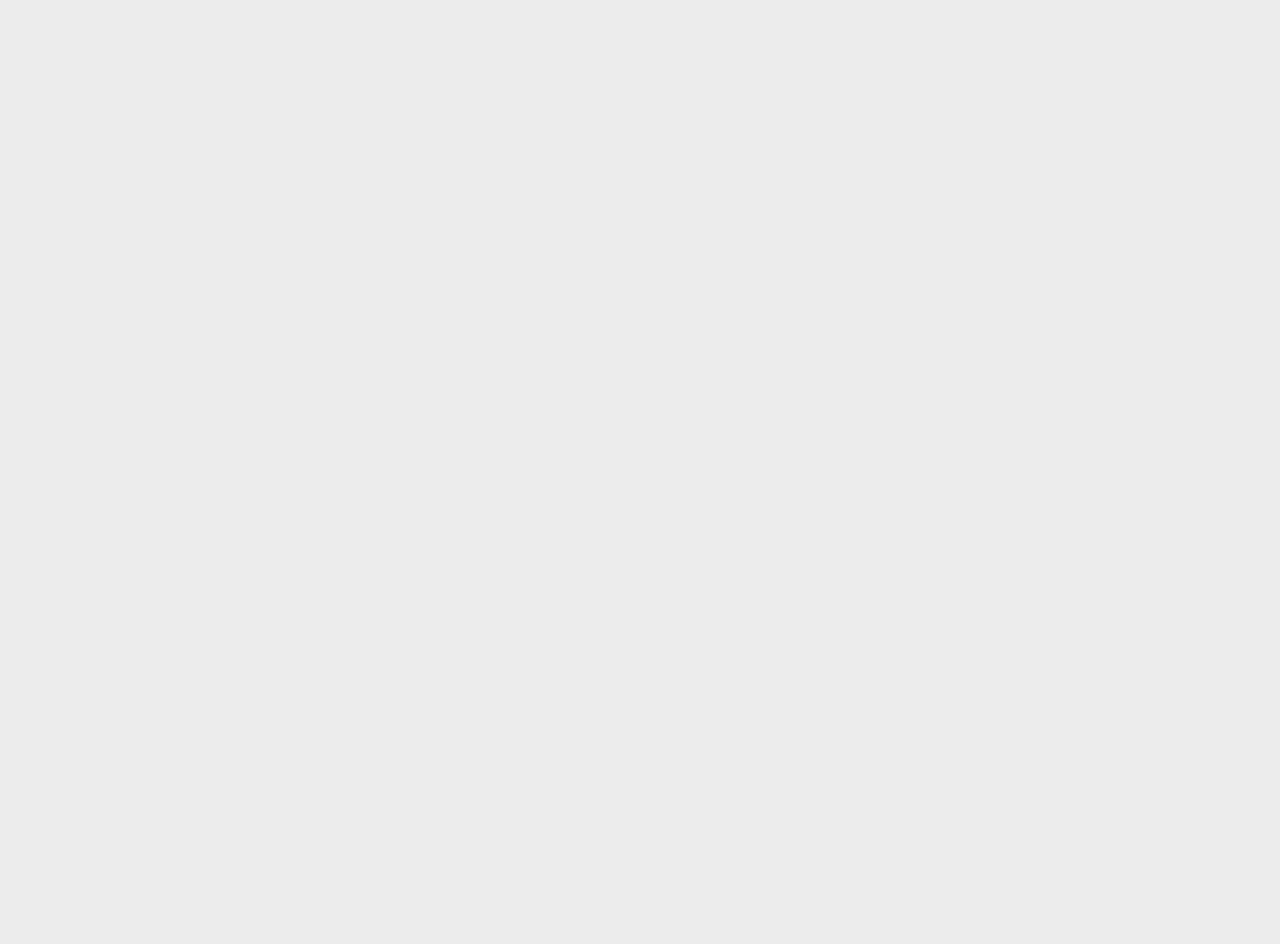
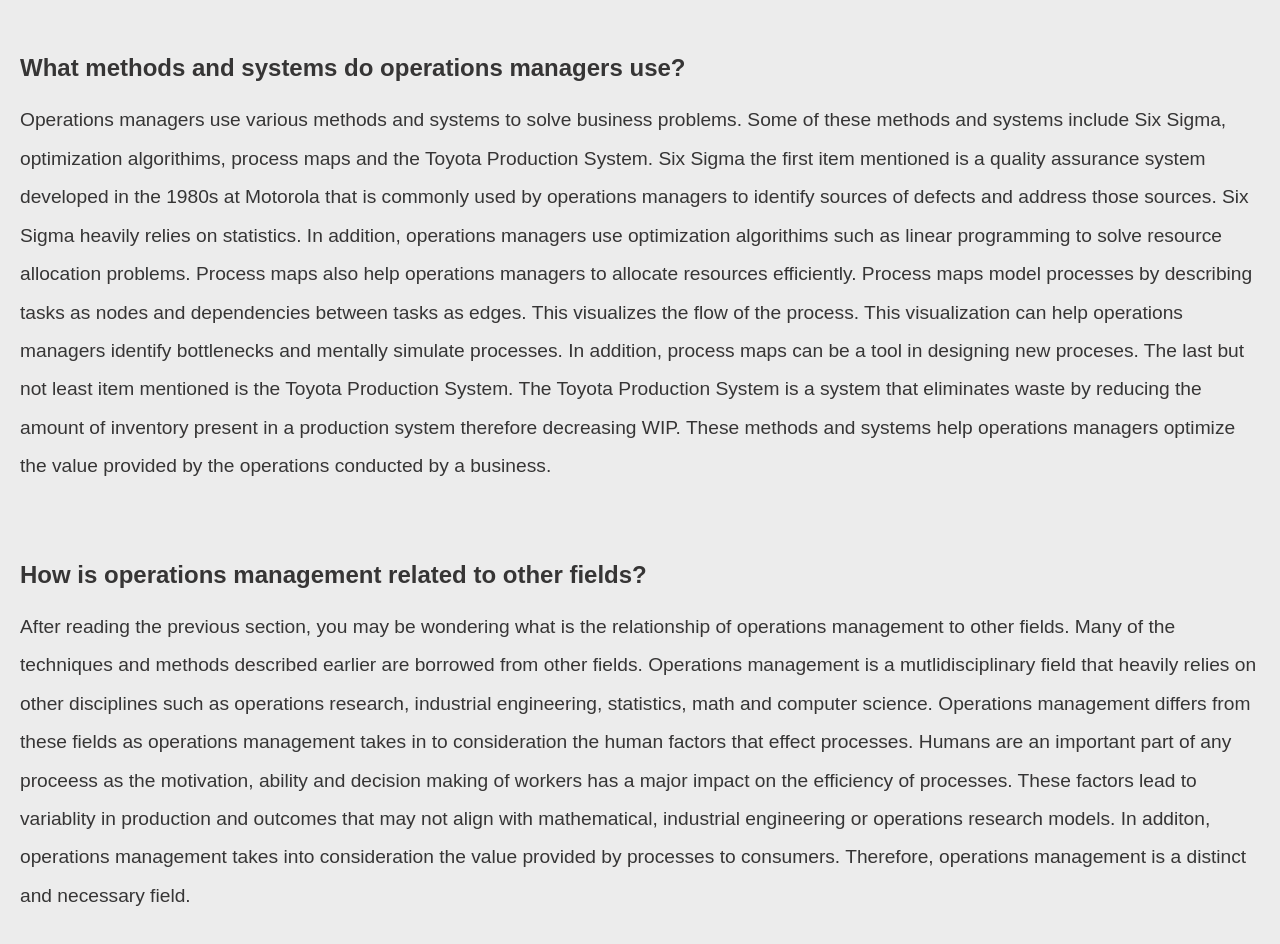
Before and after one commit to prettygoodstudios/mgt3700-projectone, a React app: page / in a window 1280 px wide. Shown: the part 2807-3751 px from the top of the page. Before the commit the page ends 2825 px from the top, so only its background shows below. Built offline with nearby package versions, Linux system fonts and the light colour scheme.

Commit message:
Added additional info sections

```diff
--- a/src/components/App.jsx
+++ b/src/components/App.jsx
@@ -1,9 +1,11 @@
 import React, {Component} from "react";
+import Connections from "./Connections.jsx";
 import ExperimentOne from "./ExperimentOne.jsx";
 import ExperimentTwo from "./ExperimentTwo.jsx";
 import Header from "./Header.jsx";
 import Intro from "./Intro.jsx";
 import Learning from "./Learning.jsx";
+import Methods from "./Methods.jsx";
 import Process from "./Process.jsx";
 
 class App extends Component {
@@ -16,6 +18,8 @@ class App extends Component {
                 <ExperimentOne/>
                 <Learning/>
                 <ExperimentTwo/>
+                <Methods/>
+                <Connections/>
             </div>
         );
     }
--- /dev/null
+++ b/src/components/Connections.jsx
@@ -0,0 +1,12 @@
+import React from "react";
+
+const Connections = () => {
+    return (
+        <div className="section">
+            <h1 className="section__header">How is operations management related to other fields?</h1>
+            <p>After reading the previous section, you may be wondering what is the relationship of operations management to other fields. Many of the techniques and methods described earlier are borrowed from other fields. Operations management is a mutlidisciplinary field that heavily relies on other disciplines such as operations research, industrial engineering, statistics, math and computer science. Operations management differs from these fields as operations management takes in to consideration the human factors that effect processes. Humans are an important part of any proceess as the motivation, ability and decision making of workers has a major impact on the efficiency of processes. These factors lead to variablity in production and outcomes that may not align with mathematical, industrial engineering or operations research models. In additon, operations management takes into consideration the value provided by processes to consumers. Therefore, operations management is a distinct and necessary field.</p>
+        </div>
+    )
+}
+
+export default Connections;
--- a/src/components/ExperimentTwo.jsx
+++ b/src/components/ExperimentTwo.jsx
@@ -4,8 +4,7 @@ export default class ExperimentTwo extends Component {
     render(){
         return (
             <div className="experiment-two section">
-                <h1 className="section__header">Now that you know a little about
-processes try to identify the problem?</h1>
+                <h1 className="section__header">Now that you know a little about processes try to identify the problem?</h1>
                 <p>Station A is hardly working and has little work to do. In contrast, Station B is constantly working and never has a break. What should you do in this situation? Hover over the option you believe is correct.</p>
                 <h2>Options:</h2>
                 <div className="experiment-two__options">
@@ -15,7 +14,7 @@ processes try to identify the problem?</h1>
                         </div>
                         <div className="experiment-two__options__option__answer">
                             Sike, you made the same mistake Elon made at the Tesla Model 3 Production Line.
-                            <a className="btn-default">Read More</a>
+                            <a className="btn-default" href="https://blogs.anderson.ucla.edu/global-supply-chain/2018/10/can-elon-musk-learn-from-lucille-ball.html">Read More</a>
                         </div>
                     </div>
                     <div className="experiment-two__options__option">
--- /dev/null
+++ b/src/components/Methods.jsx
@@ -0,0 +1,13 @@
+import React from "react";
+
+
+const Methods = () => {
+    return (
+        <div className="section">
+            <h1 className="section__header">What methods and systems do operations managers use?</h1>
+            <p>Operations managers use various methods and systems to solve business problems. Some of these methods and systems include Six Sigma, optimization algorithims, process maps and the Toyota Production System. Six Sigma the first item mentioned is a quality assurance system developed in the 1980s at Motorola that is commonly used by operations managers to identify sources of defects and address those sources. Six Sigma heavily relies on statistics. In addition, operations managers use optimization algorithims such as linear programming to solve resource allocation problems. Process maps also help operations managers to allocate resources efficiently. Process maps model processes by describing tasks as nodes and dependencies between tasks as edges. This visualizes the flow of the process. This visualization can help operations managers identify bottlenecks and mentally simulate processes. In addition, process maps can be a tool in designing new proceses. The last but not least item mentioned is the Toyota Production System. The Toyota Production System is a system that eliminates waste by reducing the amount of inventory present in a production system therefore decreasing WIP. These methods and systems help operations managers optimize the value provided by the operations conducted by a business.</p>
+        </div>
+    )
+}
+
+export default Methods;
```
